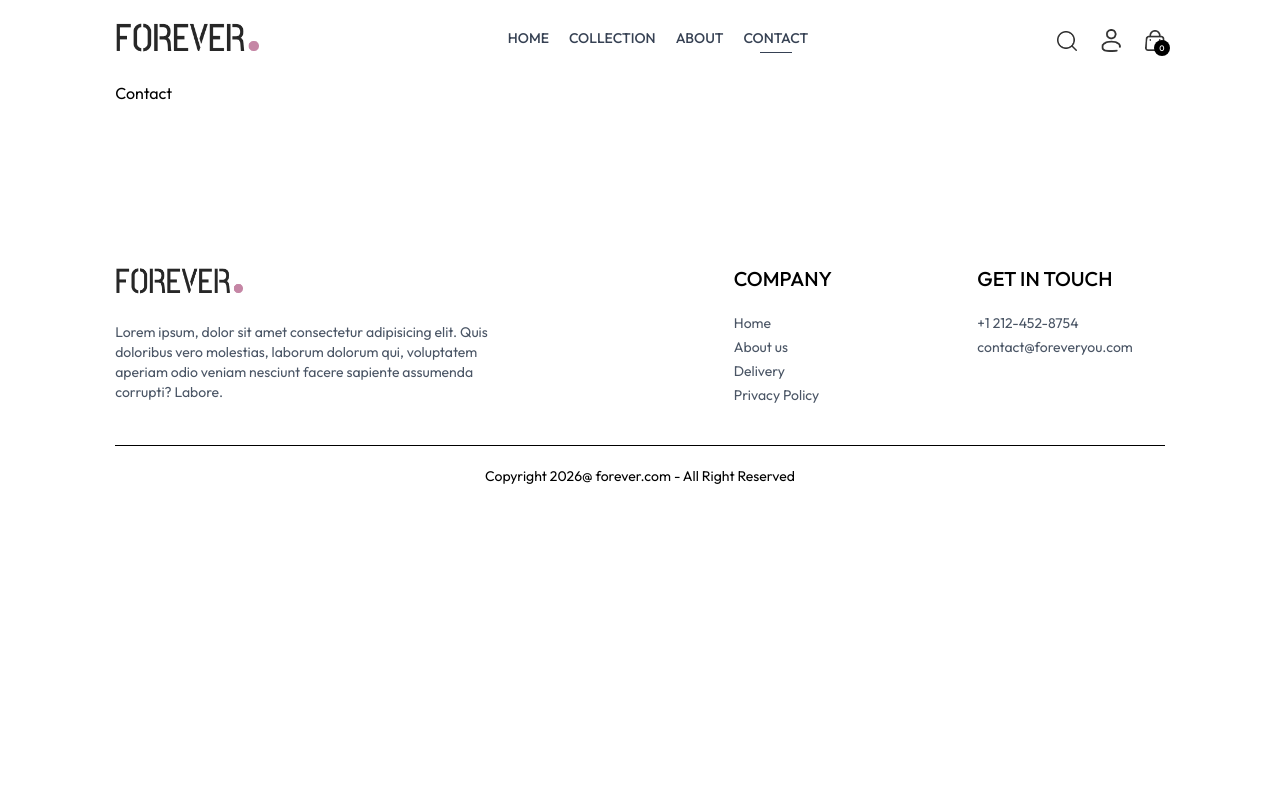
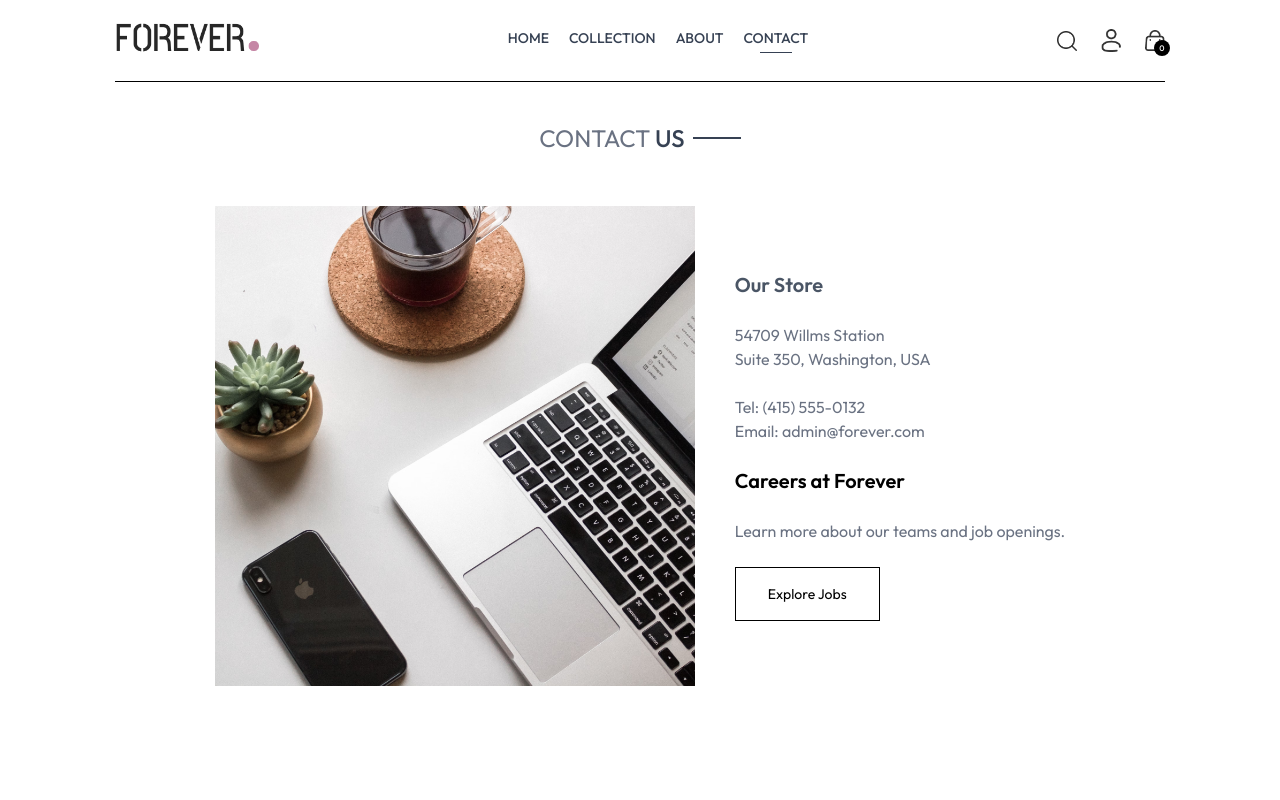
Before and after one commit to Tirth02/Ecommerce-Project-MERN, a React (Vite) app in the folder frontend/: page /contact in a window 1280 px wide. Shown: the top 800 px of the page. Built offline with nearby package versions, Linux system fonts and the light colour scheme.

Commit message:
created ui of contact-us page

```diff
--- a/frontend/src/pages/Contact.jsx
+++ b/frontend/src/pages/Contact.jsx
@@ -1,8 +1,27 @@
 import React from 'react'
+import Title from '../components/Title'
+import { assets } from '../assets/assets'
+import NewsletterBox from '../components/NewsletterBox'
 
 const Contact = () => {
   return (
-    <div>Contact</div>
+    <div>
+      <div className='text-center text-2xl pt-10 border-t '>
+        <Title text1={'CONTACT'} text2={'US'}/>
+      </div>
+      <div className='my-10 flex flex-col justify-center md:flex-row gap-10 mb-28'>
+        <img className='w-full md:max-w-[480px] ' src={assets.contact_img} alt="" />
+        <div className='flex flex-col justify-center items-start gap-6'>
+           <p className='font-semibold text-xl text-gray-600 '>Our Store</p>
+           <p className='text-gray-500'>54709 Willms Station <br/> Suite 350, Washington, USA</p>
+           <p className='text-gray-500 '>Tel: (415) 555-0132 <br/> Email: admin@forever.com</p>
+           <p className='font-semibold text-xl text-gray--'>Careers at Forever</p>
+           <p className='text-gray-500'>Learn more about our teams and job openings.</p>
+           <button className='border border-black px-8 py-4 text-sm hover:bg-black hover:text-white transition-all duration-500'>Explore Jobs</button>
+        </div>
+      </div>
+      <NewsletterBox/>
+    </div>
   )
 }
 
```
